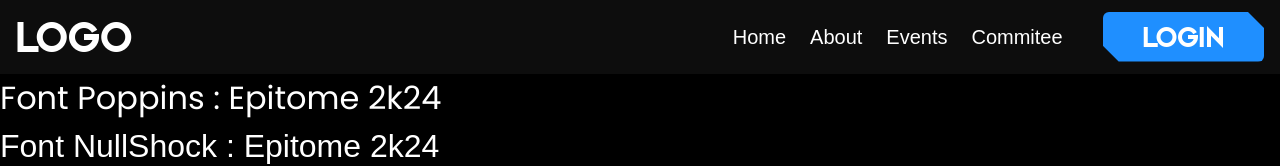
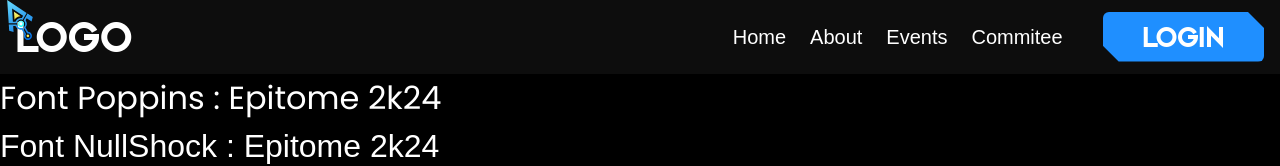
Before and after one commit to Shashank-Salian/epitome-2k24, a Next.js app: page / in a window 1280 px wide. Shown: the top 166 px of the page. Built offline with nearby package versions, Linux system fonts and the light colour scheme; no server answers; a web font is replaced by a local one.

Commit message:
feat: Added Custom Cursor UI

```diff
--- /dev/null
+++ b/src/app/(user)/dashboard/page.tsx
@@ -0,0 +1,9 @@
+import React from 'react'
+
+const Dashboard = () => {
+    return (
+        <div>Dashboard</div>
+    )
+}
+
+export default Dashboard
--- a/src/app/globals.css
+++ b/src/app/globals.css
@@ -89,6 +89,8 @@ body {
 @layer base {
   * {
     @apply border-border;
+
+    cursor: none !important;
   }
 
   body {
@@ -97,6 +99,16 @@ body {
 
   .flex_center {
     @apply flex justify-center items-center;
+  }
+
+  #Custom_Cursor {
+    opacity: 0;
+    backface-visibility: "hidden";
+    transition: 0.25s ease-in-out;
+  }
+
+  body:hover #Custom_Cursor {
+    opacity: 1;
   }
 
   .clip_Btn {
--- a/src/app/layout.tsx
+++ b/src/app/layout.tsx
@@ -3,6 +3,7 @@ import localFont from "next/font/local";
 import "./globals.css";
 import ThreeComp from "@/threeWorks/ThreeComp";
 import Provider from "@/providers/Providers";
+import Cursor from "@/components/CustomUI/Cursor";
 
 const poppins = localFont({
   src: [
@@ -46,7 +47,7 @@ const spaceAge = localFont({
 
 const TITLE = "Epitome | AIMIT IT Fest 2024";
 const DESCRIPTION = "some_description";
-const BASE_URL = new URL("https://arms-v3.vercel.app/");
+const BASE_URL = new URL("https://epitome-aimit.vercel.app/");
 
 export const metadata: Metadata = {
   title: TITLE,
@@ -64,8 +65,12 @@ export const metadata: Metadata = {
     "chirag",
     "chrgchirag",
   ],
-  authors: [{ name: "ChiragChrg" }, { url: "https://chiragchrg.netlify.app/" }],
-  creator: "ChiragChrg",
+  authors: [
+    { name: "ChiragChrg", url: "https://chiragchrg.netlify.app/" },
+    { name: "Harishri B R", url: "https://github.com/Harishri2002" },
+    { name: "Shashank Salian", url: "https://cws-portfolio.vercel.app/" }
+  ],
+  creator: "ChiragChrg, Shashank Salian, Harishri B R",
   metadataBase: BASE_URL,
   alternates: {
     canonical: "/",
@@ -132,11 +137,13 @@ export default function RootLayout({
       <body
         className={`${poppins.variable} ${valorant.variable} ${beyonders.variable} ${spaceAge.variable} bg-background text-foreground`}
       >
-        <ThreeComp />
 
         <Provider>
           {children}
         </Provider>
+
+        <ThreeComp />
+        <Cursor />
       </body>
     </html>
   );
--- /dev/null
+++ b/src/components/CustomUI/Cursor.tsx
@@ -0,0 +1,113 @@
+"use client"
+import { useEffect, useRef } from 'react'
+
+const Cursor = () => {
+    const cursorRef = useRef<SVGSVGElement | null>(null)
+
+    useEffect(() => {
+        const handleMouseMove = (evt: MouseEvent) => {
+            if (window.innerWidth < 1024) return
+            if (!cursorRef.current) return
+
+            const rect = cursorRef.current.getBoundingClientRect();
+            const x = (evt.clientX - rect.width / 2) + 8;
+            const y = (evt.clientY - rect.height / 2) + 8;
+
+            const keyframes = [
+                { transform: `translate3d(${x}px, ${y}px, 0)` },
+            ];
+
+            cursorRef.current.animate(keyframes, {
+                duration: 100,
+                easing: 'ease-in-out',
+                fill: 'forwards',
+            });
+        };
+
+        document.addEventListener('mousemove', handleMouseMove);
+
+        return () => {
+            document.removeEventListener('mousemove', handleMouseMove);
+        };
+    }, []);
+
+    const styles = {
+        a: {
+            fill: 'url(#g1)',
+        },
+        b: {
+            fill: 'url(#g2)',
+        },
+        c: {
+            fill: 'url(#g3)',
+        },
+        d: {
+            fill: 'url(#g4)',
+        },
+    };
+
+
+    return (
+        <div className="w-screen h-screen absolute inset-0 pointer-events-none z-[99999]">
+            <svg
+                xmlns="http://www.w3.org/2000/svg"
+                width="40"
+                height="40"
+                version="1.2"
+                viewBox="0 0 322 503"
+                id='Custom_Cursor'
+                style={{ backfaceVisibility: "hidden" }}
+                className='pointer-events-none will-change-transform'
+                ref={cursorRef}
+            >
+                <defs>
+                    <linearGradient id="P" gradientUnits="userSpaceOnUse" />
+                    <linearGradient id="g1" x2="1" href="#P" gradientTransform="matrix(54.225,93.92,-93.857,54.188,192.91,225.713)">
+                        <stop stopColor="#9effff" />
+                        <stop offset="1" stopColor="#0ff" />
+                    </linearGradient>
+                    <linearGradient id="g2" x2="1" href="#P"
+                        gradientTransform="matrix(297.997,516.147,-309.159,178.493,414.864,-239.423)">
+                        <stop stopColor="#67dbff" />
+                        <stop offset="1" stopColor="#0068de" />
+                    </linearGradient>
+                    <linearGradient id="g3" x2="1" href="#P"
+                        gradientTransform="matrix(64.77,112.184,-110.908,64.033,162.551,103.79)">
+                        <stop stopColor="#f8fc86" />
+                        <stop offset="1" stopColor="#edce20" />
+                    </linearGradient>
+                    <linearGradient id="g4" x2="1" href="#P"
+                        gradientTransform="matrix(22.879,39.628,-39.631,22.881,269.081,420.341)">
+                        <stop stopColor="#f8fc86" />
+                        <stop offset="1" stopColor="#edce20" />
+                    </linearGradient>
+                </defs>
+
+                <path
+                    fillRule="evenodd"
+                    d="M212.4 294.6c.7 5.2.3 10.4-1 15.5-1.3 5-3.6 9.7-6.8 13.8-3.1 4-7 7.5-11.7 10.2v.1c-4.7 2.6-9.6 4.3-14.7 4.9-5.2.7-10.4.4-15.4-1-5-1.3-9.7-3.6-13.9-6.8-4-3.1-7.5-7-10.2-11.7-2.7-4.7-4.3-9.7-5-14.6-.7-5.2-.3-10.5 1-15.5 1.4-5 3.7-9.8 6.9-13.9 3-4 6.9-7.5 11.6-10.2 4.7-2.7 9.7-4.3 14.7-5 5.1-.7 10.4-.3 15.4 1.1 5.1 1.3 9.8 3.6 13.9 6.8 4 3 7.5 7 10.2 11.7 2.7 4.6 4.4 9.6 5 14.6zm-58.2.1c-1.3 4.9-.7 10.2 2 14.8 2.7 4.7 7 7.8 11.8 9.1 4.8 1.3 10.1.8 14.8-1.9 4.7-2.7 7.8-7 9.1-11.9 1.3-4.8.8-10.1-1.9-14.8-2.7-4.6-7.1-7.8-11.9-9.1-4.8-1.3-10.1-.7-14.8 2-4.7 2.7-7.8 7-9.1 11.8z"
+                    className="a"
+                    style={styles.a}
+                ></path>
+                <path
+                    fillRule="evenodd"
+                    d="M0 .1l244.1 162.7-50.5 87.4q-3.2-1.3-6.6-2.3c-6.8-1.8-13.9-2.2-21-1.3-6.7.9-13.5 3.1-19.8 6.7-6.2 3.6-11.5 8.3-15.7 13.8-4.3 5.7-7.5 12.1-9.3 18.8q-.9 3.4-1.3 6.9h-101zm71.9 272.7h32.5c5.9-15 16.7-28.2 31.8-36.9 15-8.7 31.9-11.5 47.8-9.1l16.2-28.1-139-92.7zm249.8-58.1l-14.8 55.2-61.7-41.1-14.4 25q3.3 4.3 6.1 9.1c10.2 17.6 12.3 37.8 7.4 56-2.6 9.7-7.1 18.8-13.5 26.8l31.8 55.1c16.9.6 33.1 9.7 42.1 25.4 14.1 24.3 5.7 55.4-18.6 69.5-24.4 14-55.5 5.7-69.5-18.6-9.1-15.7-8.8-34.3-1-49.2l-31.8-55.1c-10.1 1.5-20.2.9-29.9-1.7-18.3-4.9-34.6-16.7-44.8-34.4q-2.8-4.8-4.8-9.9h-29l4.8 74.1-55.2-14.8-5.1-79.3h100c.9 6.8 3.1 13.6 6.7 19.8 3.6 6.3 8.4 11.6 13.8 15.7 5.6 4.4 12 7.5 18.8 9.3 6.8 1.8 13.9 2.3 20.9 1.4 4.6-.6 9.1-1.8 13.5-3.6l46.1 79.8c-10.2 9.5-12.9 25.2-5.6 37.8 8.5 14.7 27.3 19.7 42 11.2s19.8-27.3 11.3-42c-7.3-12.6-22.2-18.1-35.6-14l-46-79.8c3.7-2.9 7-6.2 9.8-9.9 4.4-5.7 7.5-12.1 9.3-18.8 1.8-6.7 2.3-13.8 1.4-20.9-.9-6.8-3.1-13.6-6.7-19.8-3.6-6.3-8.4-11.6-13.8-15.7l-.1-.1 50-86.6z"
+                    className="b"
+                    style={styles.b}
+                ></path>
+                <path
+                    d="M85.6 148.2l6.5 101c8.2-13.2 19.6-24.2 33.2-32.1 13.7-7.9 28.9-12.2 44.4-12.7z"
+                    className="c"
+                    style={styles.c}
+                ></path>
+                <path
+                    d="M252.3 437.1c8-4.6 18.3-1.9 22.9 6.1 4.6 8 1.9 18.3-6.1 22.9-8 4.6-18.3 1.9-22.9-6.1-4.6-8-1.9-18.3 6.1-22.9z"
+                    className="d"
+                    style={styles.d}
+                ></path>
+            </svg>
+        </div>
+    )
+}
+
+export default Cursor
```
Also changed, not shown: src/assets/SVGs/Cursor.svg (added).
